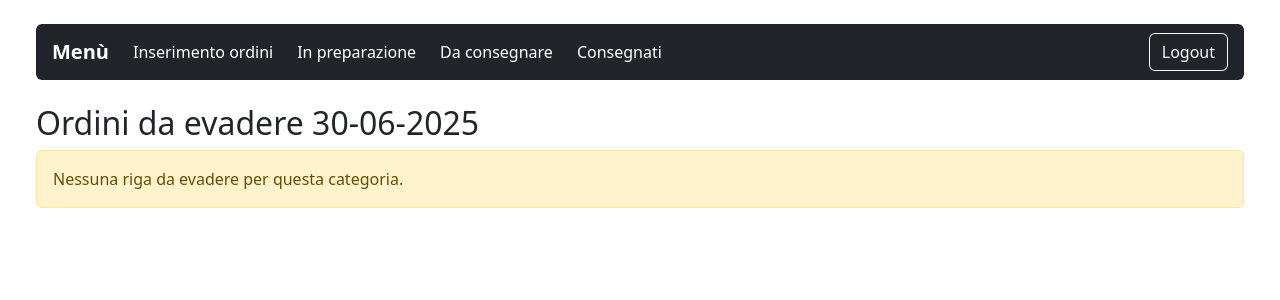
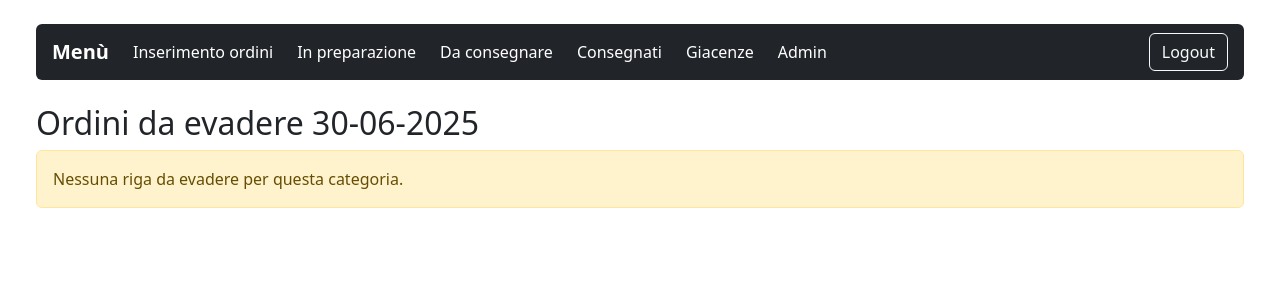
Before and after one commit to scinny91/bar, a Django app: page /ordini/evasione/ in a window 1280 px wide. Shown: the top 300 px of the page. Run offline with Django 4.2, Linux system fonts and the light colour scheme; a user stored in the database is signed in; data that the repository does not hold is empty; parts of the project's set-up code (start-up, migrations or seed data) failed here and were passed over.

Commit message:
creata la view per gestire le giacenze

```diff
--- a/bar/templates/bar/base.html
+++ b/bar/templates/bar/base.html
@@ -34,7 +34,13 @@
 
            <li class="nav-item">
             <a class="nav-link btn btn-success text-white me-2 mb-2 mb-lg-0" href="/ordini/riepilogo/?data_ordine={{ request.GET.data_ordine }}">Consegnati</a>
-          </li>
+           </li>
+          <li class="nav-item">
+            <a class="nav-link btn btn-success text-white me-2 mb-2 mb-lg-0" href="/magazzino/giacenze/">Giacenze</a>
+           </li>
+          <li class="nav-item">
+            <a class="nav-link btn btn-success text-white me-2 mb-2 mb-lg-0" href="/admin/">Admin</a>
+           </li>
         </ul>
 
         <!-- Logout on the right -->
--- a/bar/urls.py
+++ b/bar/urls.py
@@ -5,6 +5,6 @@ from . import views
 urlpatterns = [
     path("", views.user_login, name="login"),
     path("logout/", views.user_logout, name="logout"),
-    #path('', include('bar.prodotti.urls')),
+    path('', include('bar.prodotti.urls')),
     path('', include('bar.ordini.urls')),
 ]
```
